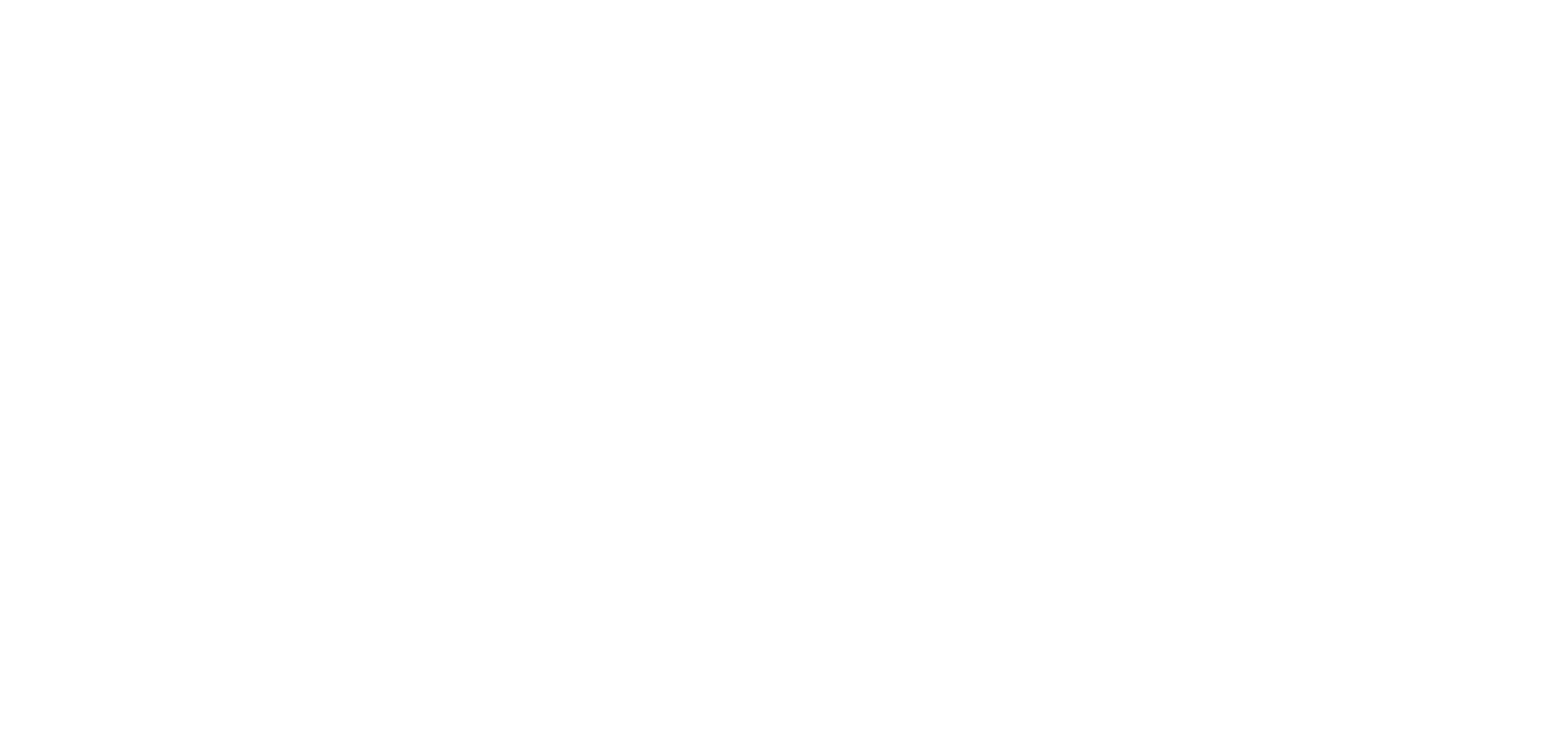
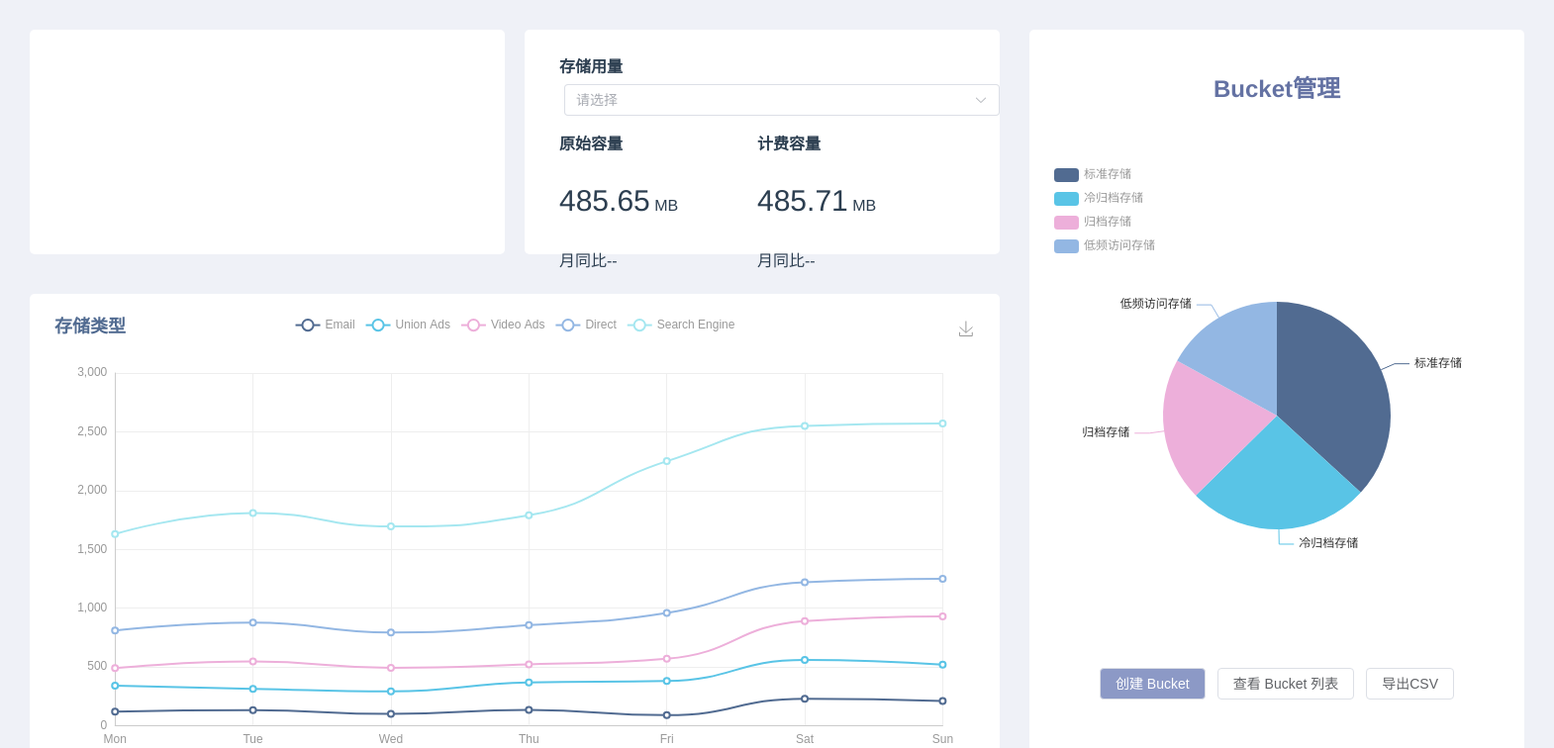
Before and after one commit to STATICHIT/OSS, a Vue app: page /#/dataScreen in a window 1280 px wide. Before the commit this address had no page. Shown: the top 756 px of the page at 99% size, 1570 px wide, since content can reach past the window. Built offline with nearby package versions, Linux system fonts and the light colour scheme.

Commit message:
数据大屏1.0

```diff
--- a/index.html
+++ b/index.html
@@ -21,4 +21,8 @@
     padding: 0;
 }
 
+*{
+ margin:0;
+ padding:0;
+}
 </style>
--- a/src/views/echarts_test2.vue
+++ b/src/components/echarts_test2.vue
@@ -10,7 +10,7 @@
 //引入echarts
 import * as echarts from "echarts";
 //引入主题
-import theme from './echarts_test' ;
+import theme from './echarts_test'
 export default {
   data() {
     return {
--- a/src/main.js
+++ b/src/main.js
@@ -9,6 +9,9 @@
 //element-plus图标库
 import * as ElementPlusIconsVue from '@element-plus/icons-vue'
 import './style.css'
+
+//组件
+import echarts from './components/echarts_test2.vue'
 
 
 //vue2才把apiFun对象赋值给vue的全局变量
@@ -28,4 +31,6 @@
 for (const [key, component] of Object.entries(ElementPlusIconsVue)) {
   app.component(key, component)
 }
+
+app.component('my-echarts',echarts)
 app.mount('#app')
--- /dev/null
+++ b/src/views/DataScreen.vue
@@ -0,0 +1,332 @@
+<template>
+  <div>
+    <div class="box">
+      <!-- <div class="title">云罐 / 数据大屏</div> -->
+      <div class="left">
+        <div class="board1 card"></div>
+        <div class="board2 card">
+          <div>
+            <span class="littleTitle"><b>存储用量</b></span>
+            <el-select class="type" v-model="value" placeholder="请选择">
+              <el-option
+                v-for="item in selects"
+                :key="item.value"
+                :label="item.label"
+                :value="item.value"
+              >
+              </el-option>
+            </el-select>
+            <table>
+              <tr>
+                <th>原始容量</th>
+                <th>计费容量</th>
+              </tr>
+              <tr>
+                <td><span class="capacity">485.65</span> MB</td>
+                <td><span class="capacity">485.71</span> MB</td>
+              </tr>
+              <tr>
+                <td>月同比--</td>
+                <td>月同比--</td>
+              </tr>
+            </table>
+          </div>
+        </div>
+        <div class="board3">
+          <div id="mychart2"></div>
+        </div>
+      </div>
+      <div class="right">
+        <h2 class="title2">Bucket管理</h2>
+        <div class="up" id="mychart"></div>
+        <div class="down">
+          <el-button plain class="createBtn" >创建 Bucket</el-button>
+          <el-button plain>查看 Bucket 列表</el-button>
+          <el-button plain>导出CSV</el-button>
+        </div>
+      </div>
+      <span class="power">powered by Kunshi Vajra Gong</span>
+    </div>
+  </div>
+</template>
+
+<script>
+//引入echarts
+import * as echarts from "echarts";
+//引入主题
+import theme from "../components/echarts_test";
+export default {
+  data() {
+    return {
+      selects: [
+        {
+          value: "总用量",
+          label: "总用量",
+        },
+        {
+          vlaue: "标准存储",
+          label: "标准存储",
+        },
+        {
+          value: "低频访问",
+          label: "低频访问",
+        },
+        {
+          value: "归档存储",
+          label: "归档存储",
+        },
+        {
+          value: "冷归档存储",
+          label: "冷归档存储",
+        },
+      ],
+      value: "",
+    };
+  },
+  mounted() {
+    this.initEcharts();
+  },
+  methods: {
+    initEcharts() {
+      var option = {
+        title: {
+          left: "center",
+        },
+        tooltip: {
+          trigger: "item",
+        },
+        legend: {
+          orient: "vertical",
+          left: "left",
+        },
+        series: [
+          {
+            name: "Bucket数量",
+            type: "pie",
+            radius: "50%",
+            data: [
+              { value: 1048, name: "标准存储" },
+              { value: 735, name: "冷归档存储" },
+              { value: 580, name: "归档存储" },
+              { value: 484, name: "低频访问存储" },
+            ],
+            emphasis: {
+              itemStyle: {
+                shadowBlur: 10,
+                shadowOffsetX: 0,
+                shadowColor: "rgba(0, 0, 0, 0.5)",
+              },
+            },
+          },
+        ],
+      };
+
+      var option2 = {
+        title: {
+          text: "存储类型",
+        },
+        tooltip: {
+          trigger: "axis",
+        },
+        legend: {
+          data: ["Email", "Union Ads", "Video Ads", "Direct", "Search Engine"],
+        },
+        grid: {
+          left: "3%",
+          right: "4%",
+          bottom: "3%",
+          containLabel: true,
+        },
+        toolbox: {
+          feature: {
+            saveAsImage: {},
+          },
+        },
+        xAxis: {
+          type: "category",
+          boundaryGap: false,
+          data: ["Mon", "Tue", "Wed", "Thu", "Fri", "Sat", "Sun"],
+        },
+        yAxis: {
+          type: "value",
+        },
+        series: [
+          {
+            name: "Email",
+            type: "line",
+            stack: "Total",
+            data: [120, 132, 101, 134, 90, 230, 210],
+          },
+          {
+            name: "Union Ads",
+            type: "line",
+            stack: "Total",
+            data: [220, 182, 191, 234, 290, 330, 310],
+          },
+          {
+            name: "Video Ads",
+            type: "line",
+            stack: "Total",
+            data: [150, 232, 201, 154, 190, 330, 410],
+          },
+          {
+            name: "Direct",
+            type: "line",
+            stack: "Total",
+            data: [320, 332, 301, 334, 390, 330, 320],
+          },
+          {
+            name: "Search Engine",
+            type: "line",
+            stack: "Total",
+            data: [820, 932, 901, 934, 1290, 1330, 1320],
+          },
+        ],
+      };
+
+      echarts.registerTheme("theme", theme); //注册主题
+      const myChart = echarts.init(document.getElementById("mychart"), "theme"); // 图标初始化
+      const myChart2 = echarts.init(
+        document.getElementById("mychart2"),
+        "theme"
+      );
+
+      myChart.setOption(option); // 渲染页面
+      myChart2.setOption(option2);
+
+      //随着屏幕大小调节图表
+      window.addEventListener("resize", () => {
+        myChart.resize();
+      });
+    },
+  },
+};
+</script>
+
+<style lang="scss" scoped>
+.box {
+  box-sizing: border-box;
+  position: relative;
+  padding: 30px;
+  width: 1570px;
+  height: 900px;
+  background-color: #eff1f7;
+}
+.left {
+  float: left;
+  width: 980px;
+  height: 730px;
+}
+
+.right {
+  border-radius:5px;
+  float: right;
+  width: 500px;
+  height: 730px;
+  padding: 20px;
+  box-sizing: border-box;
+  background-color: white;
+}
+
+.up {
+  padding-top: 60px;
+  width: 460px;
+  height: 510px;
+}
+
+.down {
+  width: 460px;
+  height: 185px;
+  // background-color: rgb(188, 196, 245);
+}
+
+.title2{
+  margin-top: 20px;
+  color:#6472a3;
+}
+
+.createBtn{
+  background-color: #8c99c6;
+  color: white;
+
+}
+
+.card {
+  width: 480px;
+  height: 227px;
+  border-radius:5px;
+  background-color: white;
+}
+
+.board1 {
+  float: left;
+}
+
+.board2 {
+  float: right;
+  box-sizing: border-box;
+  padding: 20px;
+}
+
+.littleTitle {
+  float: left;
+  margin-left: 15px;
+  height: 35px;
+  line-height: 35px;
+}
+
+.type {
+  float: left;
+  margin-left: 20px;
+}
+
+table,
+td,
+th {
+  text-align: left;
+}
+
+table {
+  border-collapse: collapse;
+  width: 400px;
+}
+
+th,
+td {
+  padding: 15px;
+}
+
+.capacity{
+  font-size: 30px;
+}
+
+.board3 {
+  width: 980px;
+  height: 467px;
+  padding: 20px;
+  box-sizing: border-box;
+  border-radius:5px;
+  margin-top: 267px;
+  background-color: white;
+}
+
+#mychart2{
+  width: 940px;
+  height: 450px;
+}
+
+.power {
+  position: absolute;
+  left: 43%;
+  bottom: 20px;
+}
+
+// .clearfix::before,.clearfix::after{
+//   content: "";
+//   display: table;
+// }
+
+// .clearfix::after{
+//   clear:both;
+// }
+</style>
```
Also changed, not shown: src/router/index.js (+14 -2 lines), src/components/echarts_test.js (renamed from src/views/echarts_test.js).
